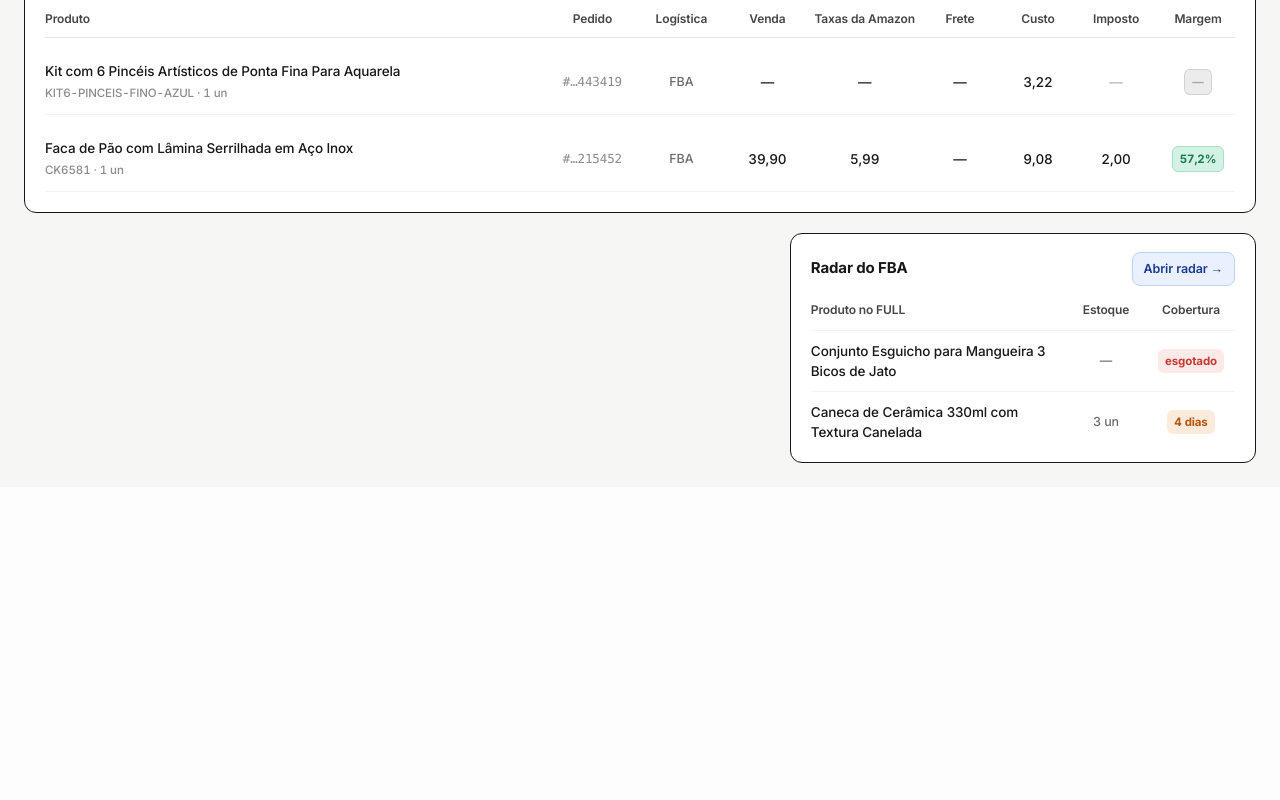
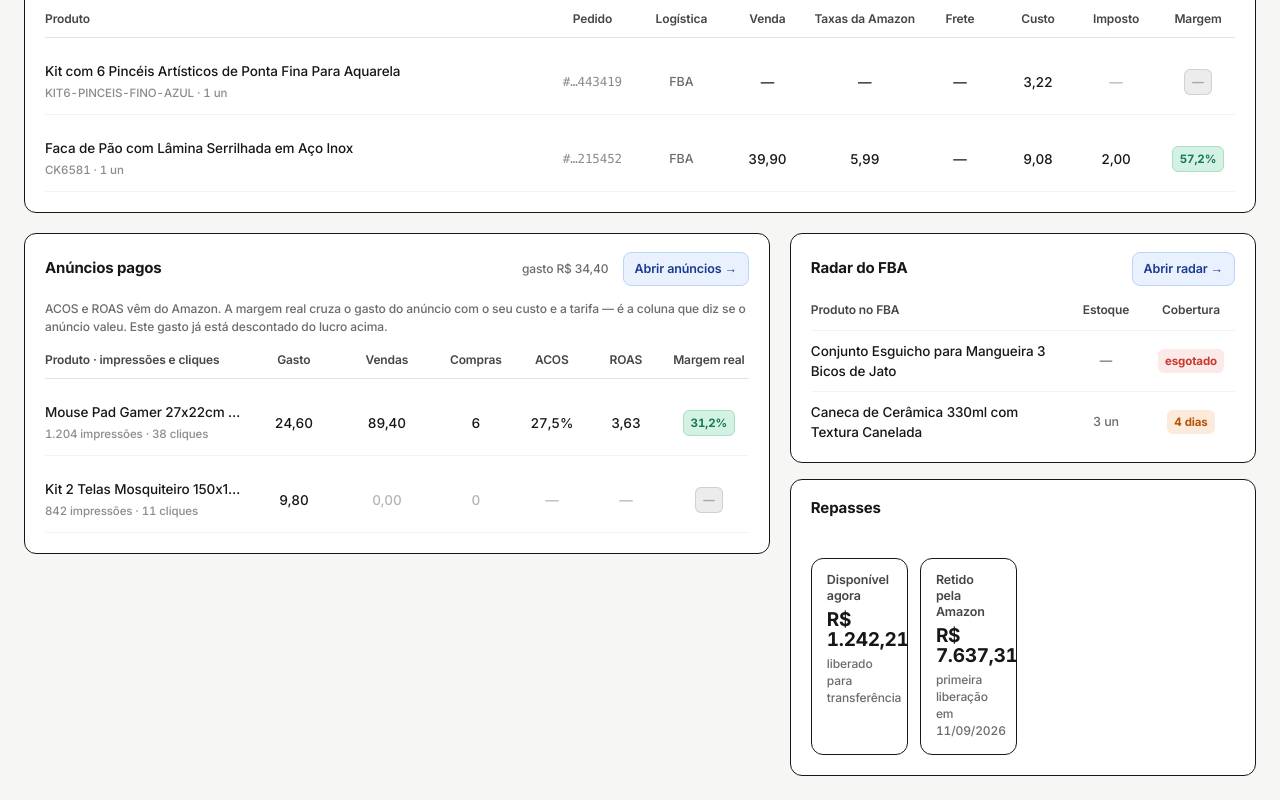
Before and after one commit to AninhaBe/amazon-fba-platform, a Next.js app: page /lab/amazon in a window 1280 px wide. Shown: the part 1023-1823 px from the top of the page. Before the commit the page ends 1510 px from the top, so only its background shows below. Built offline with nearby package versions, Linux system fonts and the light colour scheme.

Commit message:
feat: a Amazon ganha Anuncios pagos e Repasses, e a nota do anuncio para de mentir — no ML o gasto sai no fechamento, na Amazon ele ja esta no lucro
cruza-areas: nomeDaLogistica e anuncioNoLucro nascem obrigatorios no contrato, entao peca e chamadores entram juntos

```diff
--- a/src/app/(app)/amazon/page.tsx
+++ b/src/app/(app)/amazon/page.tsx
@@ -771,7 +771,38 @@ function Dashboard() {
       vazio: "Nenhum pedido no período.",
       escopo: scopeSentence(profitabilityScope),
     },
-    anuncios: null,
+    /**
+     * ANUNCIOS PAGOS — o mesmo bloco do Mercado Livre (13/09/2026).
+     *
+     * ⚠️ NASCEU `null` E ESTAVA ERRADO. Eu justifiquei a ausencia
+     * dizendo que `AnunciosPorProduto` (que a Amazon tambem renderiza) e mais
+     * rico, por levar os cartoes de ACOS/TACOS/ROI. A justificativa era
+     * verdadeira e a conclusao, nao: ela abriu a tela e perguntou *"cade
+     * Anuncios pagos?"*. As duas pecas respondem perguntas diferentes — esta
+     * lista ANUNCIO POR ANUNCIO com a margem real ao lado; aquela resume a
+     * eficiencia do periodo. O Mercado Livre tem as duas conversas.
+     *
+     * `null` continua valendo para quem NAO tem conta de Ads conectada: bloco
+     * vazio prometendo dado que nao existe e pior que bloco ausente.
+     */
+    anuncios: !profit?.adsConectado || (profit.adsPorProduto ?? []).length === 0 ? null : {
+      linhas: (profit.adsPorProduto ?? []).map((a) => ({
+        id: a.productId,
+        produto: a.title || a.sku || a.productId,
+        trafego: `${a.impressions.toLocaleString("pt-BR")} impressões · ${a.clicks.toLocaleString("pt-BR")} cliques`,
+        gasto: semMoeda(a.cost),
+        vendas: semMoeda(a.sales),
+        compras: String(a.purchases),
+        // ⚠️ ACOS e ROAS sao `null` quando nao houve venda — divisao
+        // por zero nao vira 0%, que afirmaria eficiencia perfeita.
+        acos: a.acos == null ? "—" : a.acos.toLocaleString("pt-BR", { maximumFractionDigits: 1 }) + "%",
+        roas: a.roas == null ? "—" : a.roas.toLocaleString("pt-BR", { maximumFractionDigits: 2 }),
+        semVenda: a.purchases === 0 && a.cost > 0,
+        margemPct: a.margemRealPct,
+      })),
+      resumo: `gasto ${money(profit.ads?.cost ?? 0, currency)}`,
+      href: "/amazon/anuncios",
+    },
     radar: {
       itens: critical.slice(0, 5).map((r) => ({
         id: r.sellerSku,
--- a/src/app/components/PainelV3Baixo.tsx
+++ b/src/app/components/PainelV3Baixo.tsx
@@ -221,7 +221,7 @@ export function PainelV3Baixo({ canal, dados }: {
                 <div className="v3-raiox-cab">
                   <span>Catálogo</span>
                   <span>Sua posição</span>
-                  <span>Em FULL</span>
+                  <span>Em {canal.nomeDaLogistica}</span>
                   {/* ⚠️ O "i" USA O MESMO COMPONENTE DA FAIXA DO TOPO
                       (`metric-info`), nao um tooltip novo: dica que aparece de
                       um jeito num cartao e de outro no vizinho vira dois
@@ -271,9 +271,11 @@ export function PainelV3Baixo({ canal, dados }: {
                 </div>
               </div>
               <p className="v3-nota">
-                ACOS e ROAS vêm do Mercado Livre. A margem real cruza o gasto do anúncio com o seu
-                custo e a tarifa — é a coluna que diz se o anúncio valeu. Este gasto não está
-                descontado do lucro acima: no Mercado Livre ele sai no seu fechamento.
+                ACOS e ROAS vêm do {canal.nome}. A margem real cruza o gasto do anúncio com o seu
+                custo e a tarifa — é a coluna que diz se o anúncio valeu.{" "}
+                {canal.anuncioNoLucro
+                  ? "Este gasto já está descontado do lucro acima."
+                  : `Este gasto não está descontado do lucro acima: no ${canal.nome} ele sai no seu fechamento.`}
               </p>
               <div className="v3-tabela v3-tabela-ads">
                 <div className="v3-ads-cab">
@@ -347,7 +349,7 @@ export function PainelV3Baixo({ canal, dados }: {
             ) : (
               <div className="v3-tabela v3-tabela-radar">
                 <div className="v3-radar-cab">
-                  <span>Produto no FULL</span>
+                  <span>Produto no {canal.nomeDaLogistica}</span>
                   <span>Estoque</span>
                   <span>Cobertura</span>
                 </div>
--- a/src/app/lab/amazon/page.tsx
+++ b/src/app/lab/amazon/page.tsx
@@ -67,6 +67,40 @@ const ENTRADA: EntradaDaFaixaAmazon = {
 
 const HOJE = new Date().toLocaleDateString("en-CA", { timeZone: "America/Sao_Paulo" });
 
+const diaRelativo = (recuo: number) => {
+  const d = new Date(`${HOJE}T12:00:00`);
+  d.setDate(d.getDate() - recuo);
+  return d.toLocaleDateString("en-CA");
+};
+
+/**
+ * SETE DIAS, porque o bloco se chama "Ritmo dos ultimos 7 dias".
+ *
+ * ⚠️ A PRIMEIRA VERSAO DESTA BANCADA TINHA UM DIA SO (13/09/2026),
+ * e ela viu na tela uma barra unica ocupando o cartao inteiro. Amostra que nao
+ * exercita a regra nao testa a regra: com um ponto, nenhuma das decisoes deste
+ * bloco aparece — nao ha media para a linha tracejada cruzar, nao ha dia no
+ * vermelho para descer abaixo dela, e nao ha como ver se o dia corrente fica
+ * com o contorno em vez de preenchido.
+ *
+ * Por isso a serie abaixo tem, de proposito: dias normais, um dia SEM lucro
+ * apurado (`profit: null` — a Amazon ainda nao fechou), um dia no PREJUIZO, um
+ * dia sem venda nenhuma, e o dia corrente. Os cinco casos que o desenho precisa
+ * aguentar.
+ */
+const SERIE = [
+  { date: diaRelativo(6), revenue: 1430.5, orders: 22, units: 27, profit: 181.4 },
+  { date: diaRelativo(5), revenue: 1105.2, orders: 18, units: 20, profit: 96.3 },
+  // Dia sem apuracao fechada: `null`, nunca zero. Fica so com o contorno e NAO
+  // entra na media — e a regra que a nota do rodape promete.
+  { date: diaRelativo(4), revenue: 1288.9, orders: 20, units: 24, profit: null },
+  { date: diaRelativo(3), revenue: 640.1, orders: 11, units: 12, profit: -58.7 },
+  // Dia sem venda: zero aqui e FATO (a loja nao vendeu), diferente do `null`.
+  { date: diaRelativo(2), revenue: 0, orders: 0, units: 0, profit: 0 },
+  { date: diaRelativo(1), revenue: 902.4, orders: 14, units: 16, profit: 74.8 },
+  { date: HOJE, revenue: 976.74, orders: 15, units: 18, profit: 100.22 },
+];
+
 const TOP = [
   { sku: "MPAD-27x22-AZUL", title: "Mouse Pad Gamer 27x22cm - Base Antiderrapante, Bordas Costuradas", units: 1, revenue: 14.9, marginPct: 71.5 },
   // Faturamento zero com margem desconhecida: o produto vendeu e a Amazon ainda
@@ -117,7 +151,17 @@ const BAIXO: DadosV3Baixo = {
     vazio: "Nenhum pedido no período.",
     escopo: "1 de 47 vendas com cálculo completo",
   },
-  anuncios: null,
+  /** ANUNCIOS PAGOS — faltava na bancada, e foi assim que ela viu a ausencia. */
+  anuncios: {
+    linhas: [
+      { id: "a1", produto: "Mouse Pad Gamer 27x22cm - Base Antiderrapante", trafego: "1.204 impressões · 38 cliques", gasto: "24,60", vendas: "89,40", compras: "6", acos: "27,5%", roas: "3,63", margemPct: 31.2 },
+      // Gasto sem venda: ACOS e ROAS ficam "—", nunca 0% — zero afirmaria
+      // eficiencia perfeita onde nao houve venda nenhuma.
+      { id: "a2", produto: "Kit 2 Telas Mosquiteiro 150x130cm", trafego: "842 impressões · 11 cliques", gasto: "9,80", vendas: "0,00", compras: "0", acos: "—", roas: "—", semVenda: true, margemPct: null },
+    ],
+    resumo: "gasto R$ 34,40",
+    href: "/amazon/anuncios",
+  },
   radar: {
     itens: [
       { id: "1", titulo: "Conjunto Esguicho para Mangueira 3 Bicos de Jato", unidades: "—", cobertura: "esgotado", tom: "critico" },
@@ -126,7 +170,25 @@ const BAIXO: DadosV3Baixo = {
     href: "/amazon/estoque",
     vazio: "Nenhum SKU em ruptura iminente.",
   },
-  saldo: null,
+  /** REPASSES — o que a Amazon ja liberou e o que ela ainda retem. Na tela real
+   *  e o `SaldoNaAmazon`; aqui entra a mesma forma com numeros do print. */
+  saldo: (
+    <section className="v3-card">
+      <div className="v3-card-cab"><h2>Repasses</h2></div>
+      <div className="v3-colunas" style={{ "--colunas": 2 } as React.CSSProperties}>
+        <div className="v3-coluna">
+          <p className="v3-coluna-rotulo">Disponível agora</p>
+          <strong className="v3-coluna-valor">R$ 1.242,21</strong>
+          <p className="v3-coluna-share">liberado para transferência</p>
+        </div>
+        <div className="v3-coluna">
+          <p className="v3-coluna-rotulo">Retido pela Amazon</p>
+          <strong className="v3-coluna-valor">R$ 7.637,31</strong>
+          <p className="v3-coluna-share">primeira liberação em 11/09/2026</p>
+        </div>
+      </div>
+    </section>
+  ),
 };
 
 export default function BancadaDaAmazon() {
@@ -145,9 +207,9 @@ export default function BancadaDaAmazon() {
       legendaTotal: "faturamento",
       legendaMedia: "média de lucro do período",
       mostraLucro: true,
-      media: 100.22,
+      media: SERIE.filter((d) => d.profit != null).reduce((a, d) => a + (d.profit ?? 0), 0) / SERIE.filter((d) => d.profit != null).length,
       dias: diasDoRitmoAmazon(
-        [{ date: HOJE, revenue: 976.74, orders: 15, units: 18, profit: 100.22 }],
+        SERIE,
         { metrica, moeda: MOEDA, hoje: HOJE, diaDaSemana: (data) => new Date(`${data}T12:00:00`).toLocaleDateString("pt-BR", { weekday: "short" }) },
       ),
       nota: "A parte cheia é o que sobrou do que foi vendido naquele dia.",
--- a/src/lib/canalV3.ts
+++ b/src/lib/canalV3.ts
@@ -44,6 +44,35 @@ export interface CanalV3 {
    * troca acontece uma vez so.
    */
   readonly rotuloDoRadar: string;
+  /**
+   * Como o canal chama o ESTOQUE que ele guarda — a logistica dele, nomeada.
+   *
+   * ⚠️ TERCEIRA VEZ A MESMA FAMILIA, no mesmo dia (13/09/2026).
+   * O titulo do bloco ja vinha do contrato ("Radar do FBA") e a coluna LOGO
+   * ABAIXO ainda dizia "Produto no FULL" — cabecalho certo, conteudo do outro
+   * canal, na mesma caixa. A guarda que eu tinha escrito olhava so o `<h2>`:
+   * lista fechada pega o que alguem lembrou de listar.
+   *
+   * Quem achou foi a varredura do DOM RENDERIZADO da bancada, nao o grep. E a
+   * razao de a bancada existir.
+   */
+  readonly nomeDaLogistica: string;
+  /**
+   * O gasto com anuncio JA esta descontado do lucro que a faixa mostra?
+   *
+   * ⚠️ ESTE NAO E UM ROTULO — E UM FATO, e o unico campo deste
+   * contrato que muda uma AFIRMACAO na tela, nao uma palavra. A nota do bloco
+   * "Anuncios pagos" dizia, fixa: *"Este gasto nao esta descontado do lucro
+   * acima: no Mercado Livre ele sai no seu fechamento"*. Verdade no Mercado
+   * Livre, MENTIRA na Amazon — onde o anuncio e a oitava coluna da faixa e ja
+   * entra no lucro (commit `0172fd1`).
+   *
+   * ⚠️ Copiar a frase junto com o bloco teria posto na tela dela
+   * uma afirmacao falsa sobre o proprio dinheiro. E a diferenca entre replicar
+   * o desenho e copiar o texto: divergencia sem mentira e divida; divergencia
+   * com mentira e defeito.
+   */
+  readonly anuncioNoLucro: boolean;
 }
 
 export const CANAL_MERCADO_LIVRE: CanalV3 = {
@@ -51,6 +80,9 @@ export const CANAL_MERCADO_LIVRE: CanalV3 = {
   nome: "Mercado Livre",
   rotuloDaTarifa: "Tarifa ML",
   rotuloDoRadar: "Radar do FULL",
+  nomeDaLogistica: "FULL",
+  // No Mercado Livre o gasto com anuncio sai no fechamento da conta, depois.
+  anuncioNoLucro: false,
 };
 
 export const CANAL_AMAZON: CanalV3 = {
@@ -62,4 +94,7 @@ export const CANAL_AMAZON: CanalV3 = {
   rotuloDaTarifa: "Taxas da Amazon",
   // FBA e o nome que a Amazon usa, e o mesmo que aparece na coluna Logistica.
   rotuloDoRadar: "Radar do FBA",
+  nomeDaLogistica: "FBA",
+  // Na Amazon o anuncio e a oitava coluna da faixa: ja esta dentro do lucro.
+  anuncioNoLucro: true,
 };
```
Also changed, not shown: 2 other files (tests, documents, lock files or other folders).
